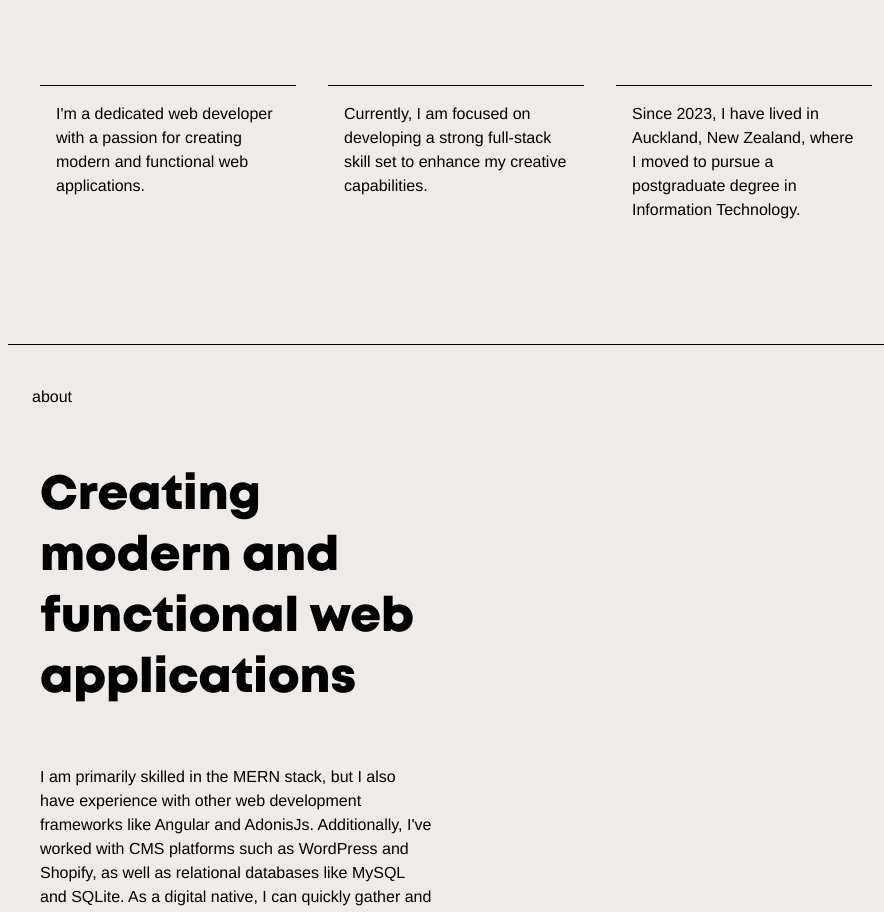
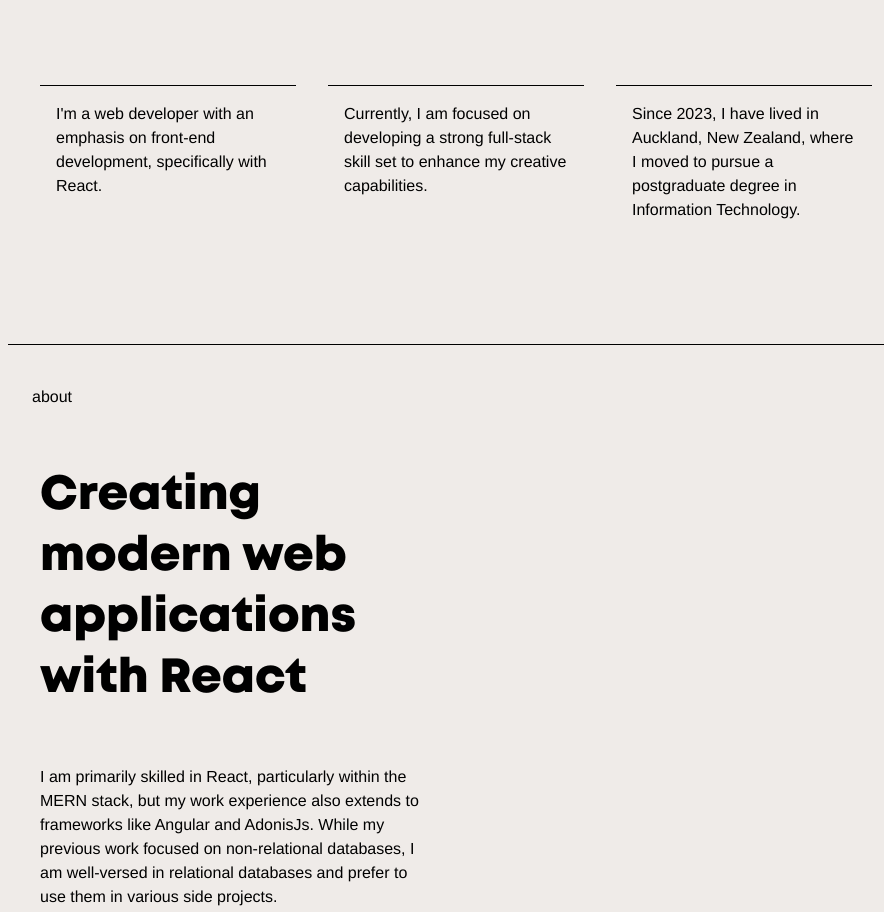
Before and after one commit to hoycid/my-portfolio, a React (Create React App) app: page / in a window 1280 px wide. Shown: the part 379-1291 px from the top of the page, without its empty margins (184-1068 px from the left). Built offline with nearby package versions, Linux system fonts and the light colour scheme; the HTML template or start-up script is replaced by a standard one.

Commit message:
updated content

```diff
--- a/src/resources/CONTENTOBJ.js
+++ b/src/resources/CONTENTOBJ.js
@@ -1,9 +1,11 @@
+import { email, phone } from "./socials";
+
 const CONTENTOBJ = {
   greeting: {
     salut: "Hello there!",
     intro: "I'm Cid",
     first:
-      "I'm a dedicated web developer with a passion for creating modern and functional web applications.",
+      "I'm a web developer with an emphasis on front-end development, specifically with React.",
     second:
       "Currently, I am focused on developing a strong full-stack skill set to enhance my creative capabilities.",
     third:
@@ -11,9 +13,9 @@ const CONTENTOBJ = {
   },
   about: {
     tag: "about",
-    title: "Creating modern and functional web applications",
+    title: "Creating modern web applications with React",
     subtitle:
-      "I am primarily skilled in the MERN stack, but I also have experience with other web development frameworks like Angular and AdonisJs. Additionally, I've worked with CMS platforms such as WordPress and Shopify, as well as relational databases like MySQL and SQLite. As a digital native, I can quickly gather and learn information online and recently, I've been utilizing AI to achieve the same purpose in an even faster pace.",
+      "I am primarily skilled in React, particularly within the MERN stack, but my work experience also extends to frameworks like Angular and AdonisJs. While my previous work focused on non-relational databases, I am well-versed in relational databases and prefer to use them in various side projects.",
   },
   portfolio: {
     tag: "portfolio",
@@ -21,7 +23,7 @@ const CONTENTOBJ = {
   contact: {
     tag: "contact",
     title: "Let's get in touch!",
-    subtitle: "I’m open to any interesting opportunity, let’s get in touch!",
+    subtitle: `I’m open to any interesting opportunity, let’s get in touch! You may reach out to me through email: ${email} or phone ${phone}`,
   },
 };
 
```
